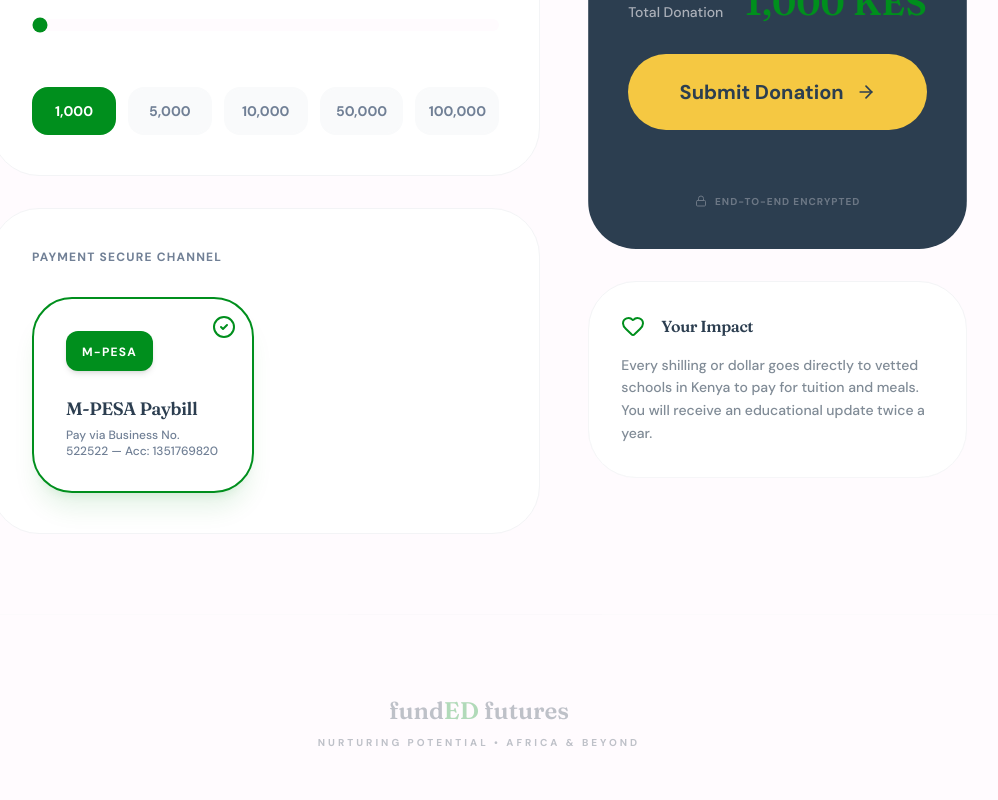
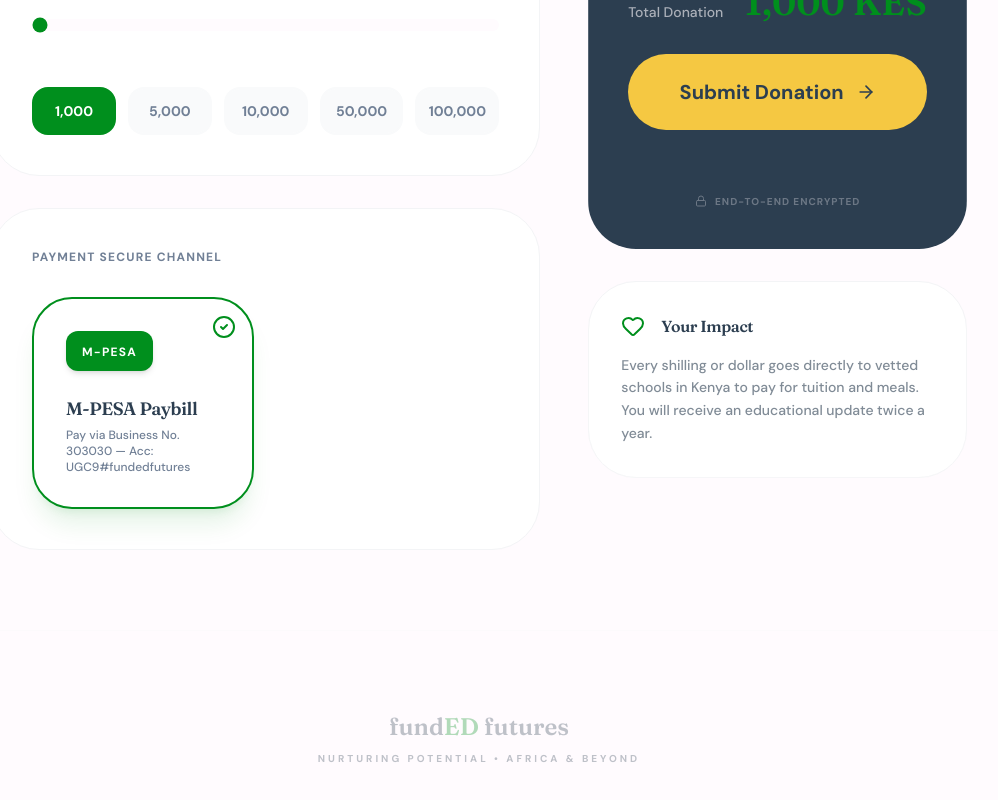
Before and after one commit to fundedfutures/fundedmissions-website, a React (Vite) app: page /donate in a window 1280 px wide. Shown: the part 829-1629 px from the top of the page, without its empty margins (161-1159 px from the left). Built offline with nearby package versions, Linux system fonts and the light colour scheme.

Commit message:
Update Donate.tsx

```diff
--- a/src/pages/Donate.tsx
+++ b/src/pages/Donate.tsx
@@ -20,7 +20,7 @@
     id: 'mpesa',
     name: 'M-PESA Paybill',
     label: 'M-PESA',
-    description: 'Pay via Business No. 522522 — Acc: 1351769820'
+    description: 'Pay via Business No. 303030 — Acc: UGC9#fundedfutures'
   }
 ];
 
```
